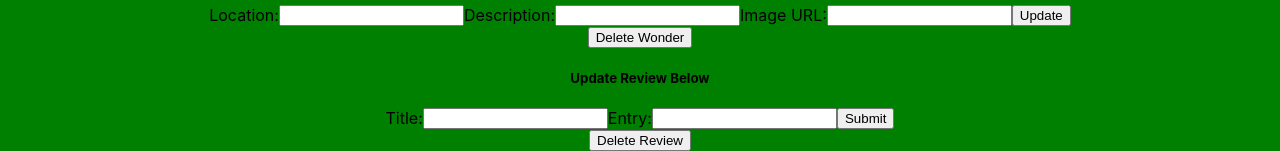
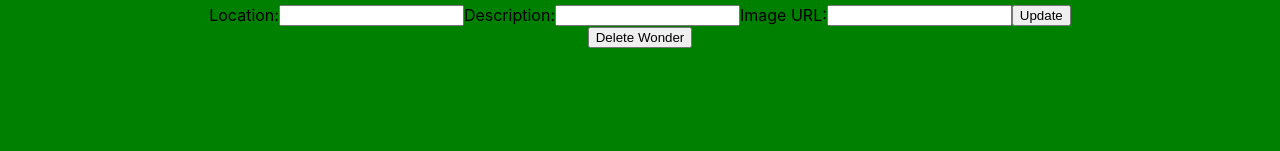
Before and after one commit to LeaderOfTheLost/more_than_seven_wonders, a React (Create React App) app in the folder mtsw-frontend/: page /wonders/1 in a window 1280 px wide. Shown: the part 670-821 px from the top of the page. After the commit the page ends 800 px from the top, so only its background shows below. Built offline with nearby package versions, Linux system fonts and the light colour scheme; no server answers.

Commit message:
getting rid of unused code, working on styles and README

```diff
--- a/mtsw-frontend/src/components/Home.jsx
+++ b/mtsw-frontend/src/components/Home.jsx
@@ -1,7 +1,6 @@
 
 import { useState, useEffect } from 'react'
 import { useNavigate } from 'react-router-dom'
-// import { useParams } from 'react-router-dom'
 import axios from 'axios'
 
 const Home = () => {
@@ -11,7 +10,7 @@ const Home = () => {
   const [formState, setFormState] = useState({ title: '', entry: '', location: '', description: '', img: ''})
 
   let navigate = useNavigate()
-  // let {id} = useParams()
+
 
   const renderWonder = (wonder) => {
     navigate(`wonders/${wonder._id}`)
--- a/mtsw-frontend/src/components/WonderDetails.jsx
+++ b/mtsw-frontend/src/components/WonderDetails.jsx
@@ -7,9 +7,8 @@ import axios from 'axios'
 const WonderDetails = () => {
 
   const [wonder, setWonder] = useState({})
-  const [review, setReview] = useState({})
   const [reviews, setReviews] = useState([])
-  const [formState, setFormState] = useState({ titleR: '', entryR: '',title: '', entry: '', location: '', description: '', img: ''})
+  const [formState, setFormState] = useState({ title: '', entry: '', location: '', description: '', img: ''})
   let navigate = useNavigate()
 
   let {id} = useParams()
@@ -51,14 +50,7 @@ const WonderDetails = () => {
     setWonder(response)
     navToWonders()
   }
-  const handleDeleteReview = async (event) => {
-    event.preventDefault()
-    let reviewIndex = reviews.length - 1
-    let id = reviews[reviewIndex]._id
-    let response = await axios.delete(`http://localhost:3001/reviews/${id}`, formState)
-    console.log(response.data)
 
-  }
   const handleUpdate = async () => {
     let response = await axios.put(`http://localhost:3001/wonders/${id}`, formState)
     .then ((response) => {
@@ -69,19 +61,6 @@ const WonderDetails = () => {
     })
     setWonder([wonder, response.data])
     setFormState({ location: '', description: '', img: ''})
-  }
-  const handleUpdateReview = async () => {
-
-    let response = await axios.put(`http://localhost:3001/reviews/${id}`, formState)
-    .then ((response) => {
-
-      return response
-    })
-    .catch((error) => {
-      console.log(error)
-    })
-    setReview([review, response.data])
-    setFormState({ titleR: '', entryR: ''})
   }
 
   return (
@@ -132,21 +111,6 @@ const WonderDetails = () => {
       <div>
       <button className="deleteButton" onClick={handleDelete}>Delete Wonder</button>
       </div>
-      <div>
-        <h5>Update Review Below</h5>
-      </div>
-      <div className='reviewUpdateForm'>
-      <form onSubmit={handleUpdateReview}>
-        <label htmlFor='titleR'>Title:</label>
-        <input type='text' id='titleR' value={formState.titleR} onChange={handleChange} />
-        <label htmlFor='entryR'>Entry:</label>
-        <input type='text' id='entryR' value={formState.entryR} onChange={handleChange}/>
-        <button type='submit'>Submit</button>
-      </form>
-      <div>
-      <button className="deleteButton" onClick={handleDeleteReview}>Delete Review</button>
-      </div>
-      </div>
     </div>
   )
 }
```
Also changed, not shown: 1 other file (tests, documents, lock files or other folders).
